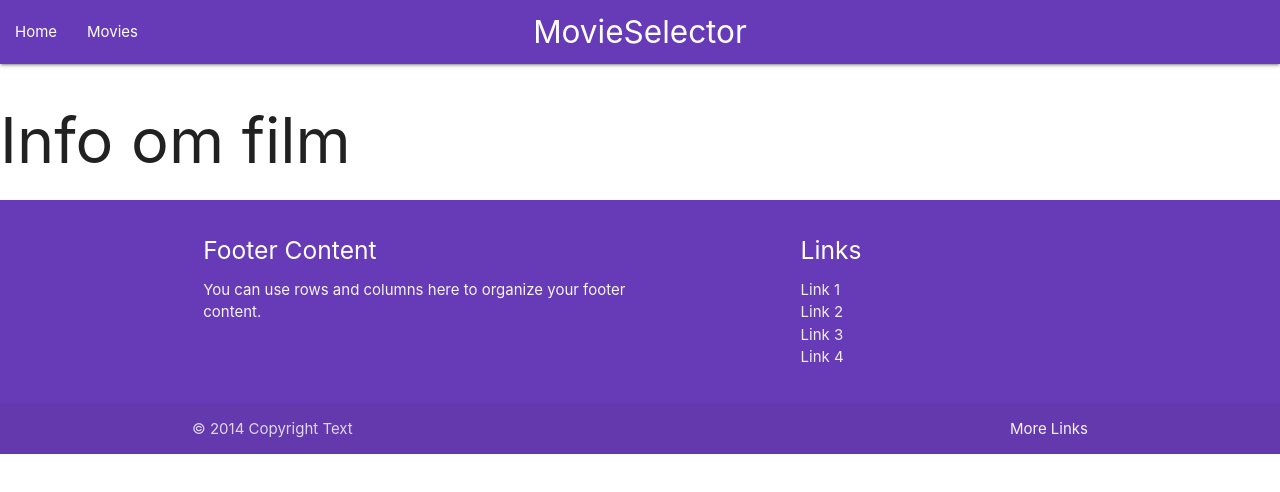
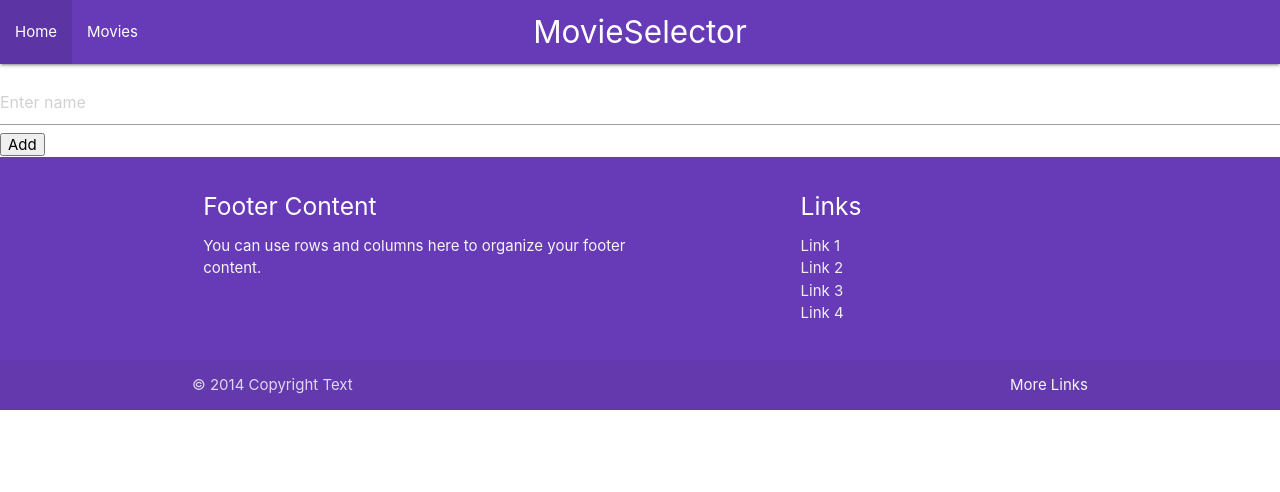
Before and after one commit to SolveigGrimstad/Movie-Explorer-Webpage, a React (Create React App) app in the folder Frontend/: page /movieinfo in a window 1280 px wide. Shown: the top 492 px of the page. Built offline with nearby package versions, Linux system fonts and the light colour scheme.

Commit message:
movieinfo

```diff
--- a/Frontend/src/components/movieinfo.tsx
+++ b/Frontend/src/components/movieinfo.tsx
@@ -1,13 +1,47 @@
-import React from "react";
-import { useParams } from "react-router-dom";
+import * as React from "react";
+import {useDispatch, useSelector} from "react-redux";
+import { Person, addPerson, removePerson, AppState} from '../store/store'
 
-function Movieinfo(props: any) {
-  let id = useParams();
-  return (
-    <div>
-      <h1>Info om film</h1>
-    </div>
-  );
-}
+const Movieinfo = () => {
+    const [newPerson, setNewPerson] = React.useState("");
+    const updateNewPerson = () => (e: React.ChangeEvent<HTMLInputElement>) =>
+        setNewPerson(e.currentTarget.value);
+
+    const people: Person[] = useSelector((state: AppState) => state.people);
+    const movieId: string = useSelector((state: AppState) => state.movieId);
+    const dispatch = useDispatch();
+
+    const handleSubmit = (e: React.FormEvent<HTMLFormElement>) => {
+        e.preventDefault();
+        dispatch(addPerson(newPerson));
+        setNewPerson("");
+    };
+
+    const dispatchNewPerson = (id: number) => () => {
+        dispatch(removePerson(id));
+    };
+
+    return (
+        <div>
+
+            <ul>
+                {people.map(person => (
+                    <li key={person.id}>
+                        <span>{person.name}</span>
+                        <button onClick={dispatchNewPerson(person.id)}>Remove</button>
+                    </li>
+                ))}
+            </ul>
+            <form onSubmit={handleSubmit}>
+                <input
+                    placeholder="Enter name"
+                    value={newPerson}
+                    onChange={updateNewPerson()}
+                />
+                <button>Add</button>
+            </form>
+        </div>
+    );
+};
 
 export default Movieinfo;
```
